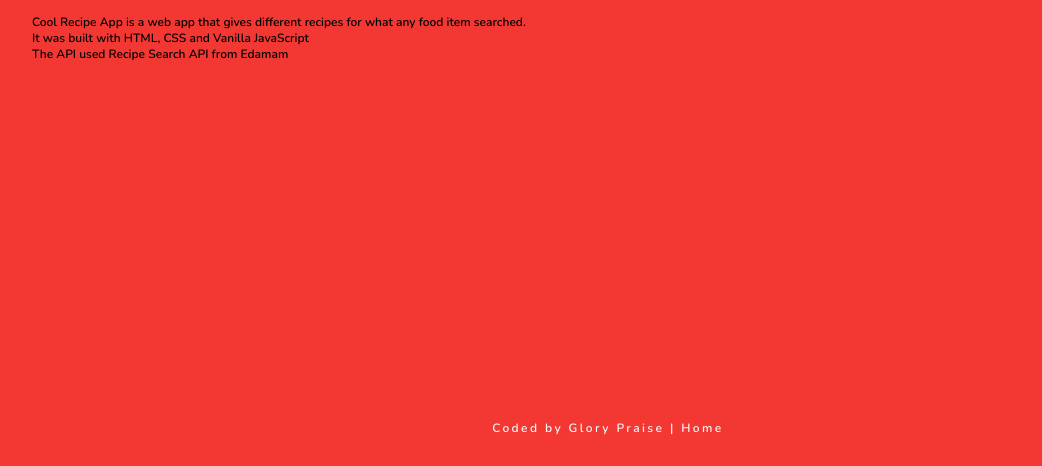
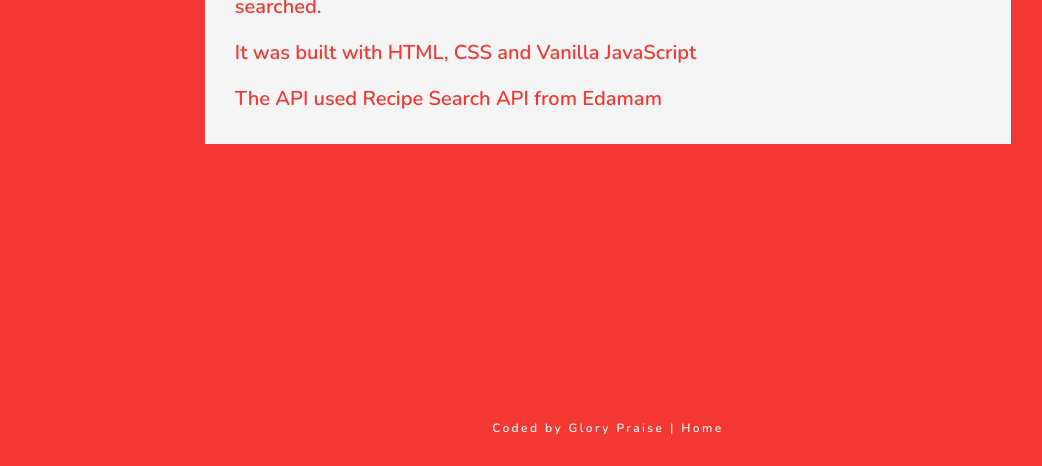
Before and after one commit to emmaglorypraise/Food-recipe-web-app, a plain HTML site: page about.html in a window 1280 px wide. Shown: the part 410-876 px from the top of the page, without its empty margins (32-1074 px from the left). Drawn offline with nearby package versions, Linux system fonts and the light colour scheme.

Commit message:
edited about page

```diff
--- a/about.html
+++ b/about.html
@@ -14,9 +14,11 @@
   <section>
     <div class="container about">
       <h3 class="brand">About Cool Recipe App</h3>
-      <p>Cool Recipe App is a web app that gives different recipes for what any food item searched.  </p>
-      <p>It was built with HTML, CSS and Vanilla JavaScript</p>
-      <p>The API used Recipe Search API from Edamam</p>
+      <div class="about-text">
+        <p>Cool Recipe App is a web app that gives different recipes for what any food item searched.  </p><br>
+        <p>It was built with HTML, CSS and Vanilla JavaScript</p><br>
+        <p>The API used Recipe Search API from Edamam</p>
+      </div>
     </div>
   </section>
   <footer class="attribution">
--- a/css/main.css
+++ b/css/main.css
@@ -144,6 +144,20 @@ footer p a{
   text-decoration: wavy;
 }
 
+.about .about-text {
+  background-color: whitesmoke;
+  color: #f33833;
+  width: 70%;
+  margin: 0 auto;
+  padding: 30px;
+}
+
+.about .about-text p {
+  font-size: 20px;
+  line-height: 30px;
+  text-align: justify;
+}
+
 @media (max-width: 768px) {
   .search-result {
     grid-gap: 10px;
@@ -158,4 +172,9 @@ footer p a{
     padding: 10px;
     font-size: 2rem;
   }
+
+  .about .about-text {
+    width: 80%;
+
+  }
 }
```
